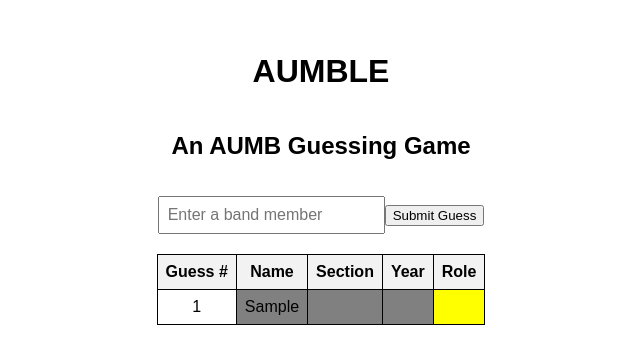
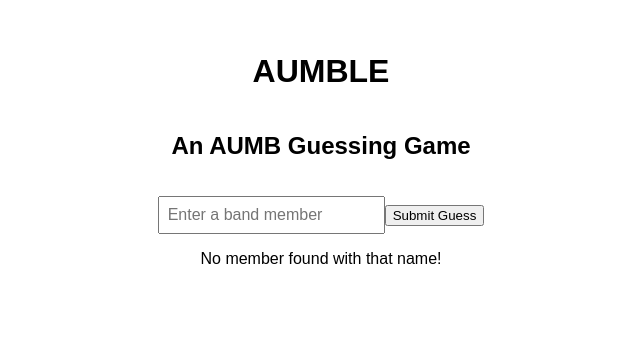
Before and after one commit to CarterWilliams2/AUMB-Guessing-Game, a React (Vite) app in the folder aumble/: page / in a window 1280 px wide. Both pictures are taken after typing "Sample" into the empty fields and a click on the button "Submit Guess". Shown: the top 364 px of the page, without its empty margins (319-959 px from the left). Built offline with nearby package versions, Linux system fonts and the light colour scheme.

Commit message:
add invalid guess handling

```diff
--- a/aumble/src/Game.tsx
+++ b/aumble/src/Game.tsx
@@ -1,9 +1,10 @@
-import { SetStateAction, useState, useEffect } from "react";
+import { useState, useEffect } from "react";
 import "./Game.css";
 import { ComparisonResult, Guess } from "./types";
 import { compareGuess } from "./utils/compareGuess";
 import members from "./members.json";
 import useDebounce from "./hooks/useDebounce";
+
 
 function Game() {
   const [guess, setGuess] = useState("");
@@ -12,6 +13,7 @@ function Game() {
   const memberNames = allMembers.map((m) => m.name);
   const [filteredMembers, setFilteredMembers] = useState<string[]>(memberNames);
   const debouncedGuess = useDebounce(guess, 200);
+  const [error, setError] = useState("");
 
   const secretMember: Guess = allMembers.find(
     (m) => m.name === "Daley Foret"
@@ -54,11 +56,9 @@ function Game() {
 
     if (found) {
       setGuesses([...guesses, found]);
+      setError("");
     } else {
-      setGuesses([
-        ...guesses,
-        { name: guess, section: "", year: "", role: "", auburnID: "" },
-      ]);
+      setError("No member found with that name!");
     }
 
     setGuess("");
@@ -88,7 +88,10 @@ function Game() {
               <option key={i} value={name} />
             ))}
           </datalist>
+
           <button onClick={handleSubmitGuess}>Submit Guess</button>
+
+          {error && <p className="error">{error}</p>}
         </>
       )}
 
```
